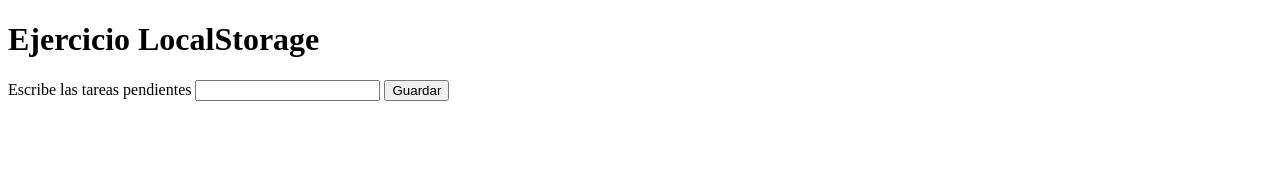
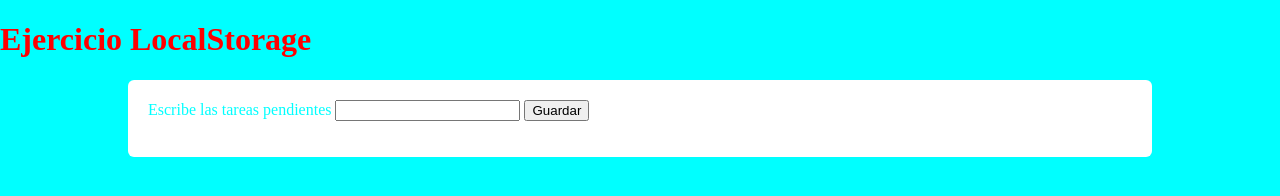
Before and after one commit to K10ga/Ejercicio-Lista-de-tareas-con-Local-Storage, a plain HTML site: page Index.html in a window 1280 px wide. Drawn offline with Linux system fonts and the light colour scheme.

Commit message:
mejore diseño

```diff
--- /dev/null
+++ b/CSS/style.css
@@ -0,0 +1,27 @@
+.rojo{
+    color: red;
+}
+.seccion{
+     flex: 1 1 calc(50% - 10px) ;
+    padding: 20px;
+    background-color: white;
+    border-radius: 6px;
+    box-sizing: border-box;
+
+
+}
+body{
+    margin: 0;
+    padding: 0;
+    background-color: aqua;
+    color: aqua;
+}
+.contenido{
+    width: 80%;
+    margin: auto;
+    overflow: hidden;
+}
+.completado{
+    text-decoration: line-through;
+    color: blueviolet;
+}
--- a/Index.html
+++ b/Index.html
@@ -4,12 +4,14 @@
     <meta charset="UTF-8">
     <meta name="viewport" content="width=device-width, initial-scale=1.0">
     <title>Ejercicio: Lista de tareas con Local Storage</title>
+    <link rel="stylesheet" href="CSS/style.css">
 </head>
 <body>
     <header>
-        <h1>Ejercicio LocalStorage</h1>
+        <h1 class="rojo">Ejercicio LocalStorage</h1>
     </header>
-    <main>
+    <main class="contenido">
+        <section class="seccion">
         <label for="tareas">
             Escribe las tareas pendientes
         </label>
@@ -18,6 +20,7 @@
         <ul class="pendientes">
 
         </ul>
+        </section>
     </main>
     <script src="JS/app.js"></script>
 
--- a/JS/app.js
+++ b/JS/app.js
@@ -9,9 +9,14 @@ if(textoTarea != ""){
 }
 btnTareas.addEventListener("click", ()=>{
     const texto =tareas.value;
-    if(texto != ""){
+    if(texto !== ""){
         const li = document.createElement("li");
         li.textContent = texto;
+
+        li.addEventListener("click", () => {
+        li.classList.toggle("completado");
+    });
+
 
         pendientes.appendChild(li);
 
```
